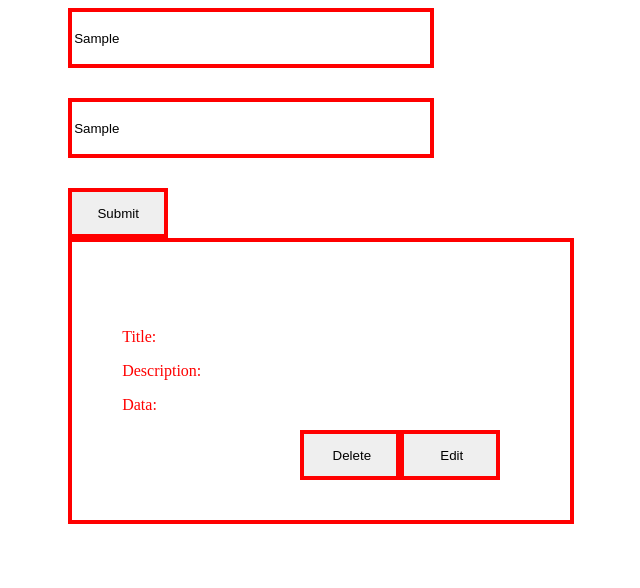
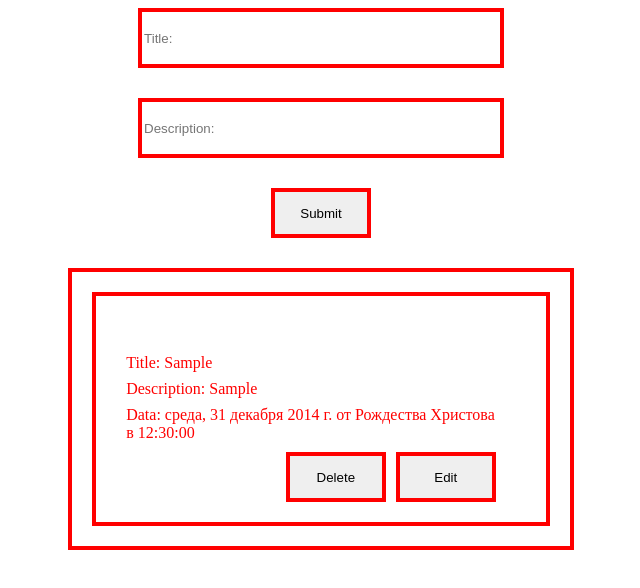
Before and after one commit to alexei-kosykh/lesson10_JS, a plain HTML site: page index.html in a window 1280 px wide. Both pictures are taken after typing "Sample", "Sample" into the empty fields and a click on the button "Submit". Shown: the whole page, without its empty margins (319-959 px from the left). Drawn offline with Linux system fonts and the light colour scheme.

Commit message:
Output to the broad

```diff
--- a/index.html
+++ b/index.html
@@ -8,30 +8,25 @@
   </head>
   <body>
     <div class="wrapper">
-      <form class="form">
-        <input type="text" class="input" id="title" placeholder="Title:" />
+      <form class="form" id="form">
         <input
           type="text"
-          class="input"
+          class="input mrg-b-30"
+          id="title"
+          placeholder="Title:"
+        />
+        <input
+          type="text"
+          class="input mrg-b-30"
           id="description"
           placeholder="Description:"
         />
-        <button type="submit" id="addCard" class="button">Submit</button>
+        <button type="submit" id="addCard" class="button mrg-b-30">
+          Submit
+        </button>
       </form>
 
-      <div class="desk">
-        <div class="desk__card">
-          <div class="desk__info">
-            <p>Title:</p>
-            <p>Description:</p>
-            <p>Data:</p>
-          </div>
-          <div class="buttons__card">
-            <button class="button button__card" id="btnDelete">Delete</button>
-            <button class="button button__card" id="btnEdit">Edit</button>
-          </div>
-        </div>
-      </div>
+      <div class="desk" id="desk"></div>
     </div>
     <script src="index.js"></script>
   </body>
--- a/index.js
+++ b/index.js
@@ -11,17 +11,64 @@
 // чтобы удалить нужно найти карточку и затем отрисовать доску заново
 
 const addCard = document.querySelector("#addCard");
+const form = document.querySelector("#form");
 
 let userData = [];
 
 const pushData = (title, desc) => {
   userData.push({ title: title.value, description: desc.value });
 };
-//Создаём функционал для вывода информации из массива на доску. Каждый элемент массива должен добавляться на доску в виде блока с заголовком и описанием.
+//Создаём функционал для вывода информации из массива на доску. Каждый элемент массива должен добавляться на доску в виде блока с заголовком и описанием.  array.forEach((arr) => {});
 
-// const drawCard = (array) => {
+const drawCard = () => {
+  const desk = document.querySelector("#desk");
+  let card = document.createElement("div");
+  let cardInfo = document.createElement("div");
+  let cardButton = document.createElement("div");
+  let btnDelete = document.createElement("button");
+  let btnEdit = document.createElement("button");
+  let pTitle = document.createElement("p");
+  let pDesc = document.createElement("p");
+  let pDate = document.createElement("p");
+  const choice = userData[userData.length - 1];
 
-// }
+  card.className = "desk__card";
+  cardInfo.className = "desk__info";
+
+  cardButton.className = "buttons__card";
+  btnDelete.className = "button button__card";
+  btnDelete.id = "btnDelete";
+  btnDelete.innerText = "Delete";
+
+  btnEdit.className = "button button__card";
+  btnEdit.id = "btnEdit";
+  btnEdit.innerText = "Edit";
+
+  var date = new Date(2014, 11, 31, 12, 30, 0);
+
+  var options = {
+    era: "long",
+    year: "numeric",
+    month: "long",
+    day: "numeric",
+    weekday: "long",
+    timezone: "UTC",
+    hour: "numeric",
+    minute: "numeric",
+    second: "numeric",
+  };
+
+  desk.append(card);
+  card.append(cardInfo);
+  pTitle.append("Title: ", choice.title);
+  pDesc.append("Description: ", choice.description);
+  pDate.append("Data: ", date.toLocaleString("ru", options));
+  cardInfo.append(pTitle, pDesc, pDate);
+  cardInfo.append(cardButton);
+  cardButton.append(btnDelete, btnEdit);
+
+  form.reset();
+};
 
 addCard.addEventListener("click", (event) => {
   event.preventDefault();
--- a/style.css
+++ b/style.css
@@ -20,7 +20,10 @@
   border: 4px solid red;
   width: 70%;
   height: 50px;
-  margin-bottom: 30px;
+}
+
+.mrg-b-30 {
+  margin: 0 auto 30px;
 }
 
 .desk {
@@ -28,20 +31,24 @@
 }
 
 .desk__card {
+  border: 4px solid red;
   margin: 20px;
   padding: 50px 30px 20px;
   padding-top: 50px;
   padding-right: 50px;
 }
 
-.desk__info {
+.desk__info p {
+  margin-block-start: 0.5em;
+  margin-block-end: 0.5em;
 }
 
 .buttons__card {
   display: flex;
   justify-content: end;
+  margin-top: 10px;
 }
 
 .button__card {
-  padding-left: 10px;
+  margin-left: 10px;
 }
```
